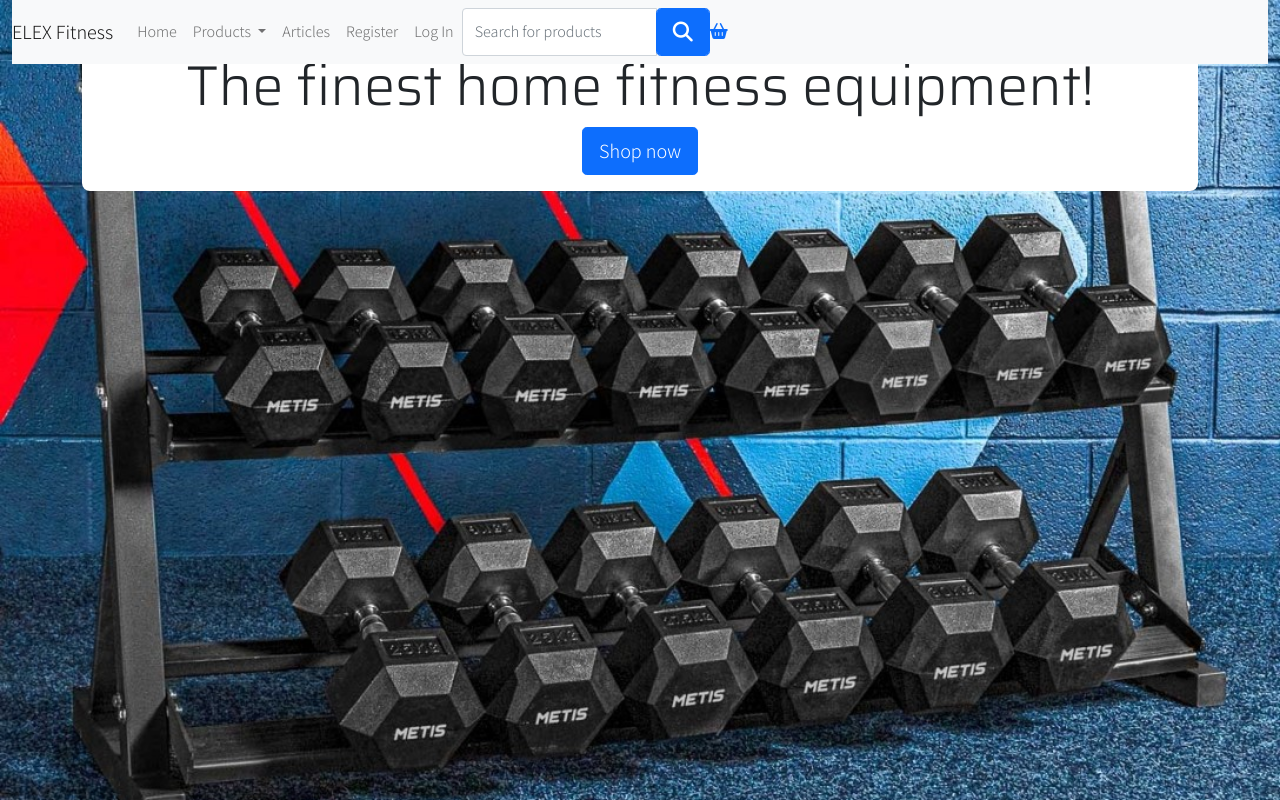
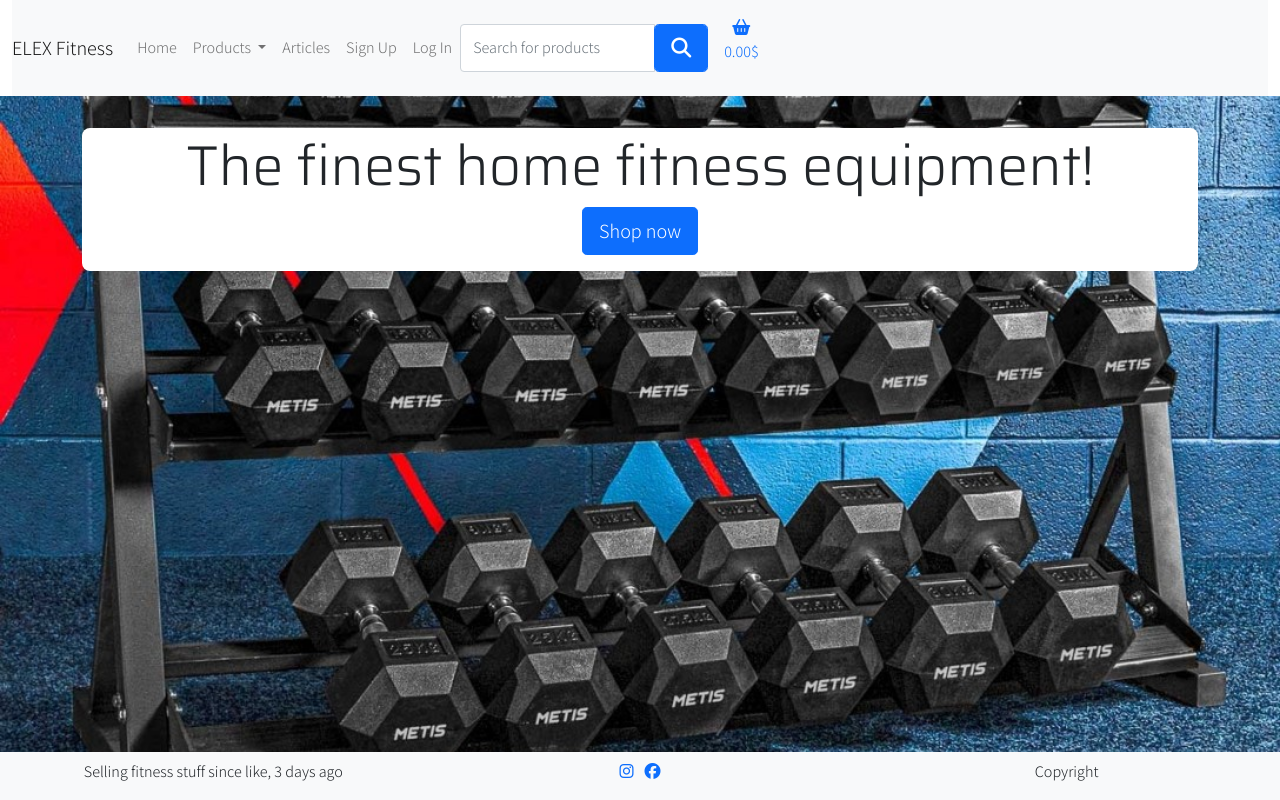
Before and after one commit to ssruoh/CI_MS4, a Django app: page / in a window 1280 px wide. Run offline with Django 3.2, Linux system fonts and the light colour scheme; some libraries are stand-ins or nearby versions.

Commit message:
Navbar tweaks, add basic footer

```diff
--- a/home/templates/home/index.html
+++ b/home/templates/home/index.html
@@ -1,21 +1,9 @@
 {% extends 'base.html' %}
 {% load static %}
 
-{% block page_header %}
-
-<div class="container">
-    <div class="row">
-        <div class="col-12">
-
-        </div>
-    </div>
-</div>
-
-{% endblock %}
-
 {% block content %}
 
-<div class="container">
+<div class="container callout-container">
     <div class="row">
         <div class="col-12">
             <div class="jumbotron mt-5">
--- a/static/css/base.css
+++ b/static/css/base.css
@@ -2,6 +2,14 @@ body {
     background: url('/media/hero-image.jpg') no-repeat center center fixed;
     background-size: cover;
     font-family: 'Assistant', sans-serif;
+}
+
+.header-container {
+    min-height: 100vh;
+}
+
+.callout-container {
+    margin-top: 80px;
 }
 
 .jumbotron {
@@ -9,6 +17,10 @@ body {
     border-radius: 0.5rem !important;
 }
 
+.navigation {
+    background-color: white;
+}
+
 .saira-font {
     font-family: 'Saira', sans-serif;
 }
--- a/templates/base.html
+++ b/templates/base.html
@@ -43,10 +43,8 @@
     <title>ELEX Fitness {% block extra_title %}{% endblock %}</title>
 </head>
 
-<body>
-
-    <header class="container-fluid fixed-top">
-
+<body class="">
+    <header class="container-fluid fixed-top navigation">
         <nav class="navbar navbar-expand-lg navbar-light bg-light">
             <a class="navbar-brand" href="/">ELEX Fitness</a>
             <button class="navbar-toggler" type="button" data-toggle="collapse" data-target="#navbarSupportedContent"
@@ -65,7 +63,7 @@
                             Products
                         </a>
                         <div class="dropdown-menu" aria-labelledby="navbarDropdown">
-                            <a class="dropdown-item" href="#">Strength</a>
+                            <a class="dropdown-item" href=>Strength</a>
                             <a class="dropdown-item" href="#">Cardio</a>
                             <a class="dropdown-item" href="#">Accessories</a>
                         </div>
@@ -84,14 +82,14 @@
                         <a class="nav-link" href="#">My Profile</a>
                     </li>
                     <li class="nav-item">
-                        <a class="nav-link" href="#">Log Out</a>
+                        <a class="nav-link" href="{% url 'account_logout' %}">Log Out</a>
                     </li>
                     {% else %}
                     <li class="nav-item">
-                        <a class="nav-link" href="#">Register</a>
+                        <a class="nav-link" href="{% url 'account_signup' %}">Sign Up</a>
                     </li>
                     <li class="nav-item">
-                        <a class="nav-link" href="#">Log In</a>
+                        <a class="nav-link" href="{% url 'account_login' %}">Log In</a>
                     </li>
                     {% endif %}
                 </ul>
@@ -110,29 +108,28 @@
                 </form>
 
                 <li class="nav-item list-inline-item">
-                    <a class="" href="">
+                    <a class="nav-link" href="">
                         <div class="text-center">
                             <div><i class="fas fa-shopping-basket"></i></div>
                         </div>
+                        <p>
+                            {% if grand_total %}
+                            ${{ grand_total|floatformat:2 }}
+                            {% else %}
+                            0.00$
+                            {% endif %}
+                        </p>
                     </a>
                 </li>
-
 
             </div>
         </nav>
 
-
-
-
     </header>
-
 
     {% if messages %}
     <div class="message-container"></div>
     {% endif %}
-
-    {% block page_header %}
-    {% endblock %}
 
     {% block content %}
     {% endblock %}
@@ -145,7 +142,32 @@
 
     {% endblock %}
 
-
+    <footer class="container-fluid fixed-bottom bg-light pt-2">
+        <div class="row">
+            <div class="col-12 col-lg-4 text-center">
+                <p>Selling fitness stuff since like, 3 days ago</p>
+            </div>
+            <div class="col-12 col-lg-4">
+                <ul class="list-inline text-center">
+                    <li class="list-inline-item">
+                        <a target="_blank" href="https://www.instagram.com/">
+                            <i class="fab fa-instagram" aria-hidden="true"></i>
+                            <span class="sr-only">Instagram</span>
+                        </a>
+                    </li>
+                    <li class="list-inline-item">
+                        <a target="_blank" href="https://www.facebook.com/">
+                            <i class="fab fa-facebook" aria-hidden="true"></i>
+                            <span class="sr-only">Facebook</span>
+                        </a>
+                    </li>
+                </ul>
+            </div>
+            <div class="col-12 col-lg-4 text-center">
+                <p>Copyright</p>
+            </div>
+        </div>
+    </footer>
 
 </body>
 
```
